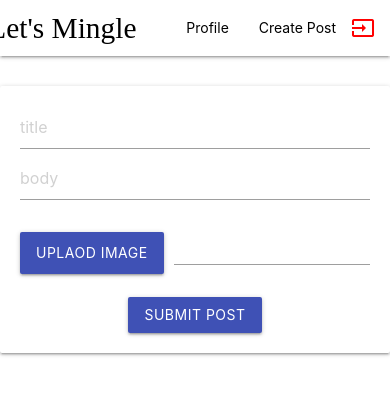
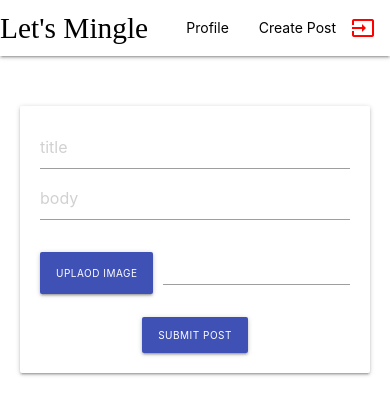
Before and after one commit to arifweb2020/Mingle-App, a React (Create React App) app in the folder frontend/: page /create in a window 390 px wide. Shown: the top 414 px of the page. Built offline with nearby package versions, Linux system fonts and the light colour scheme; sample sign-in values are in the browser's storage; a web font is replaced by a local one.

Commit message:
ui issue fixed

```diff
--- a/frontend/src/App.css
+++ b/frontend/src/App.css
@@ -72,7 +72,11 @@ a{
   width: 100%;
 }
 
-
+.profilePic{
+  width:160px;
+  height:160px;
+  border-radius: 80px;
+}
 #toast-container{
   top:30px !important;
   right: 20px !important;
@@ -90,7 +94,7 @@ width: 50px;
 
 @media only screen and (max-width: 992px){
 nav .brand-logo {
-    left: 16% !important;
+    left: 19% !important;
 
 }
 }
@@ -108,4 +112,25 @@ nav .brand-logo {
     margin-left: 30px !important;
 
   }
+  .profilePic{
+    width:100px;
+    height:100px;
+    border-radius: 50px;
+    margin-top: 30px;
+  }
+  .item{
+    height: 150px;
+  }
+  .blue.darken-1 {
+    font-size: 10px;
+  }
+  .profileDiv{
+    margin-right: 10px;
+  }
+  .myCard{
+    padding: 20px !important;
+  }
+  .mycard{
+    padding: 20px !important;
+  }
 }
--- a/frontend/src/screens/CreatePost.js
+++ b/frontend/src/screens/CreatePost.js
@@ -58,6 +58,7 @@ const CretePost = ()=>{
 
 
    return(
+       <div className="myCard">
        <div className="card input-filed"
        style={{
            margin:"30px auto",
@@ -97,6 +98,7 @@ const CretePost = ()=>{
             </button>
 
        </div>
+       </div>
    )
 }
 
--- a/frontend/src/screens/Home.js
+++ b/frontend/src/screens/Home.js
@@ -11,7 +11,7 @@ function Home(props) {
             }
         }).then(res => res.json())
             .then(result => {
-                console.log(result)
+                //console.log(result)
                 setData(result.posts)
             })
     }, [])
--- a/frontend/src/screens/Profile.js
+++ b/frontend/src/screens/Profile.js
@@ -70,11 +70,11 @@ function Profile(props) {
 
                 }}>
                     <div>
-                        <img style={{ width: "160px", height: "160px", borderRadius: "80px" }}
+                        <img className="profilePic"
                             src={state ? state.pic : "loading"}
                         />
                     </div>
-                    <div>
+                    <div className="profileDiv">
                         <h4>{state ? state.name : "loading"}</h4>
                         <h5>{state ? state.email : "loading"}</h5>
                         <div style={{ display: "flex", justifyContent: "space-between", width: "108%" }}>
@@ -98,8 +98,8 @@ function Profile(props) {
                         <span>Update pic</span>
                         <input type="file" onChange={(e) => updatePhoto(e.target.files[0])} />
                     </div>
-                    <div className="file-path-wrapper" style={{width:'100px'}}>
-                        <input className="file-path validate" type="text" style={{borderBottom:'none'}}/>
+                    <div className="file-path-wrapper" style={{ width: '100px' }}>
+                        <input className="file-path validate" type="text" style={{ borderBottom: 'none' }} />
                     </div>
                 </div>
             </div>
--- a/frontend/src/screens/SignIn.js
+++ b/frontend/src/screens/SignIn.js
@@ -24,7 +24,7 @@ function SignIn(props) {
             })
         }).then(res=>res.json())
         .then(data=>{
-            console.log(data)
+           // console.log(data)
            if(data.error){
               M.toast({html: data.error,classes:"#c62828 red darken-3"})
            }
```
Also changed, not shown: frontend/public/index.html (+3 -24 lines).
